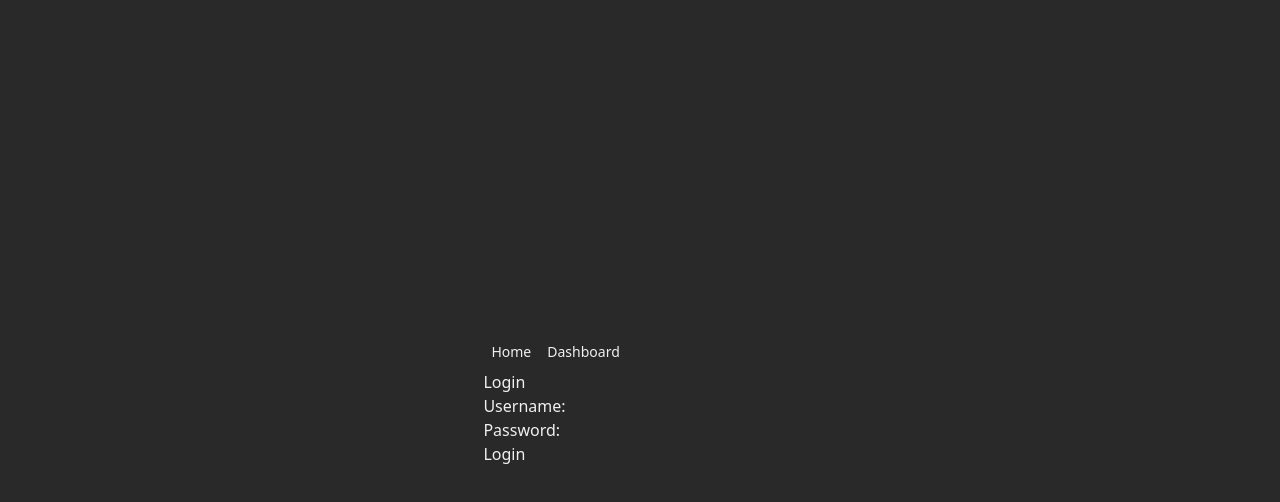
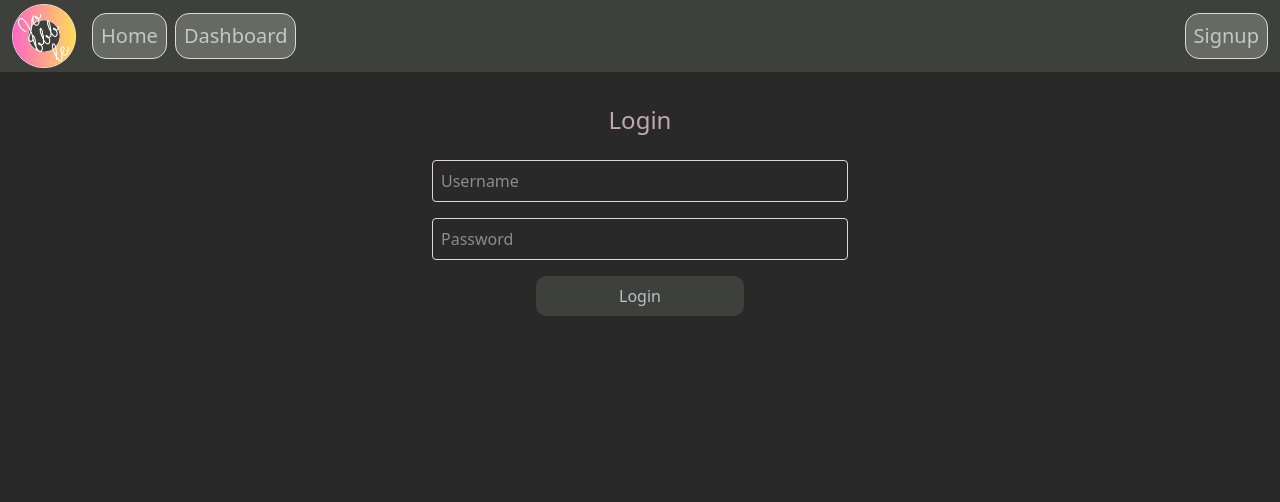
Before and after one commit to Aschii6/jobbble-react, a React (Vite) app: page /login in a window 1280 px wide. Shown: the top 502 px of the page. Built offline with nearby package versions, Linux system fonts and the light colour scheme; no server answers.

Commit message:
Home. Login. Nav Bar.

```diff
--- a/src/App.css
+++ b/src/App.css
@@ -1,6 +1,8 @@
 #root {
     display: flex;
-    justify-content: center;
-    align-items: center;
+    flex-direction: column;
+    /*justify-content: center;*/
+    /*align-items: stretch;*/
+    /*width: 100%;*/
     height: 100vh;
 }
--- a/src/api/auth.ts
+++ b/src/api/auth.ts
@@ -1,25 +1,7 @@
-import {useMutation} from "@tanstack/react-query";
+import type {LoginRequest, LoginResponse} from "@/api/types.ts";
+import {parseErrorMessage} from "@/api/utils.ts";
 
 const BASE_URL = import.meta.env.VITE_BASE_URL as string;
-
-export type LoginRequest = {
-    username: string;
-    password: string;
-};
-
-export type LoginResponse = {
-    token: string;
-};
-
-async function parseErrorMessage(response: Response) {
-    const text = await response.text();
-    try {
-        const data = JSON.parse(text) as {message?: string};
-        return data?.message ?? text;
-    } catch {
-        return text;
-    }
-}
 
 export async function login(request: LoginRequest): Promise<LoginResponse> {
     const response = await fetch(`${BASE_URL}/auth/login`, {
@@ -37,9 +19,3 @@ export async function login(request: LoginRequest): Promise<LoginResponse> {
 
     return response.json();
 }
-
-export function useLoginMutation() {
-    return useMutation({
-        mutationFn: login,
-    });
-}
--- /dev/null
+++ b/src/api/types.ts
@@ -0,0 +1,18 @@
+export type LoginRequest = {
+    username: string;
+    password: string;
+};
+
+export type LoginResponse = {
+    token: string;
+};
+
+export type RegisterRequest = {
+    email: string;
+    username: string;
+    password: string;
+}
+
+export type RegisterResponse = {
+    token: string;
+}
--- /dev/null
+++ b/src/api/utils.ts
@@ -0,0 +1,9 @@
+export async function parseErrorMessage(response: Response) {
+    const text = await response.text();
+    try {
+        const data = JSON.parse(text) as {message?: string};
+        return data?.message ?? text;
+    } catch {
+        return text;
+    }
+}
--- a/src/components/nav-bar.tsx
+++ b/src/components/nav-bar.tsx
@@ -1,20 +1,54 @@
 import {
-    NavigationMenu,
-    NavigationMenuLink,
+    NavigationMenu, NavigationMenuLink,
 } from "@/components/ui/navigation-menu.tsx";
-import {Link} from "@tanstack/react-router";
+import {Link, useLocation, useNavigate} from "@tanstack/react-router";
+import {useAccessToken, useAuthActions} from "@/stores/auth-store.ts";
+import {Button} from "@/components/ui/button.tsx";
 
 function NavBar() {
+    const location = useLocation();
+    const accessToken = useAccessToken();
+    const {clearAccessToken} = useAuthActions();
+    const navigate = useNavigate();
+
+    const handleLogout = () => {
+        clearAccessToken();
+        navigate({to: "/login"}).then();
+    };
+
     return (
-        <nav>
-            <NavigationMenu>
-                <NavigationMenuLink asChild>
-                    <Link to="/">Home</Link>
-                </NavigationMenuLink>
-                <NavigationMenuLink asChild>
-                    <Link to="/dashboard">Dashboard</Link>
-                </NavigationMenuLink>
-            </NavigationMenu>
+        <nav className={"w-full bg-primary flex text-primary-foreground p-1 justify-between"}>
+            <div className="flex">
+                <img src={"./jobbble-logo-dark.png"} alt={"Logo"} width={64} className={"mx-2"}/>
+                <NavigationMenu className={"mx-2 gap-2"}>
+                    <NavigationMenuLink className={"border rounded-xl bg-secondary text-secondary-foreground text-xl"} asChild>
+                        <Link to="/">Home</Link>
+                    </NavigationMenuLink>
+                    <NavigationMenuLink className={"border rounded-xl bg-secondary text-secondary-foreground text-xl"} asChild>
+                        <Link to="/dashboard">Dashboard</Link>
+                    </NavigationMenuLink>
+                </NavigationMenu>
+            </div>
+            {
+                accessToken ? (
+                    <div className={"flex items-center mx-2"}>
+                        <Button variant={"destructive"} className={"border rounded-xl text-xl h-max"} onClick={handleLogout}>Logout</Button>
+                    </div>
+                ) : (
+                    <NavigationMenu className={"mx-2"}>
+                        <NavigationMenuLink className={"border rounded-xl bg-secondary text-secondary-foreground text-xl"}
+                                            asChild>
+                            {
+                                location.pathname === "/login" ? (
+                                    <Link to="/signup">Signup</Link>
+                                ) : (
+                                    <Link to="/login">Login</Link>
+                                )
+                            }
+                        </NavigationMenuLink>
+                    </NavigationMenu>
+                )
+            }
         </nav>
     );
 }
--- /dev/null
+++ b/src/hooks/useLogin.ts
@@ -0,0 +1,8 @@
+import {useMutation} from "@tanstack/react-query";
+import {login} from "@/api/auth.ts";
+
+export function useLogin() {
+    return useMutation({
+        mutationFn: login,
+    });
+}
--- a/src/index.css
+++ b/src/index.css
@@ -59,10 +59,10 @@
   --secondary-foreground: oklch(0.828 0.004 121.576);
   --muted: oklch(0.433 0.022 245.761);
   --muted-foreground: oklch(0.874 0.01 252.82);
-  --accent: oklch(0.387 0.032 174.493);
+  --accent: oklch(0.495 0.028 162.274);
   --accent-foreground: oklch(0.755 0.031 359.059);
   --destructive: oklch(0.577 0.245 27.325);
-  --border: oklch(0.861 0.033 52.282);
+  --border: oklch(0.889 0.013 48.575);
   --input: oklch(0.92 0.004 286.32);
   --ring: oklch(0.705 0.015 286.067);
   --chart-1: oklch(0.646 0.222 41.116);
--- a/src/pages/dashboard.tsx
+++ b/src/pages/dashboard.tsx
@@ -1,19 +1,7 @@
-import { useAuthActions } from "@/stores/auth-store";
-import { useNavigate } from "@tanstack/react-router";
-
 function Dashboard() {
-    const { clearAccessToken } = useAuthActions();
-    const navigate = useNavigate();
-
-    const handleLogout = () => {
-        clearAccessToken();
-        navigate({to: "/login"}).then();
-    };
-
     return (
         <div>
             <h1>Dashboard</h1>
-            <button onClick={handleLogout}>Logout</button>
         </div>
     );
 }
--- a/src/pages/home.tsx
+++ b/src/pages/home.tsx
@@ -1,7 +1,16 @@
 function Home() {
     return (
-        <div className={""}>
-            <h1>Home</h1>
+        <div className={"flex flex-col items-center justify-center my-2 gap-2"}>
+            <h1 className={"text-3xl text-primary-foreground"}>Welcome to Jobbble</h1>
+            <p className={"text-2xl"}>Your friend in keeping track of job applications and their related processes.</p>
+            <p className={"text-2xl font-bold"}>Quick usage guide:</p>
+            <ul className={"list-disc [&>li]:ml-4 text-lg"}>
+                <li>Create an Account</li>
+                <li>Add a Company</li>
+                <li>Add a Job Application for a given Company</li>
+                <li>Add Steps to an Application - like interviews</li>
+                <li>Check out the calendar for Steps and enjoy certain statistics</li>
+            </ul>
         </div>
     );
 }
--- a/src/pages/login.tsx
+++ b/src/pages/login.tsx
@@ -1,11 +1,19 @@
-import {useLoginMutation} from "@/api/auth.ts";
+import {useLogin} from "@/hooks/useLogin.ts";
 import {useAuthActions} from "@/stores/auth-store.ts";
 import {useRouter} from "@tanstack/react-router";
+import {useForm} from "react-hook-form";
+
+type LoginFormData = {
+    username: string;
+    password: string;
+}
 
 function Login() {
-    const loginMutation = useLoginMutation();
+    const loginMutation = useLogin();
     const {setAccessToken} = useAuthActions();
     const router = useRouter();
+
+    const {register, handleSubmit, formState: {errors}} = useForm<LoginFormData>();
 
     const handleLogin = async (username:string, password: string) => {
         try {
@@ -19,26 +27,31 @@ function Login() {
     }
 
     return (
-        <div>
-            <h1>Login</h1>
-            <form onSubmit={(e) => {
-                e.preventDefault();
-                const formData = new FormData(e.currentTarget);
-                const username = formData.get("username") as string;
-                const password = formData.get("password") as string;
-                handleLogin(username, password).then();
-            }}>
-                <div>
-                    <label htmlFor="username">Username:</label>
-                    <input type="text" id="username" name="username" required/>
-                </div>
-                <div>
-                    <label htmlFor="password">Password:</label>
-                    <input type="password" id="password" name="password" required/>
-                </div>
-                <button type="submit" disabled={loginMutation.isPending}>
-                    Login
+        <div className={"flex flex-col items-center justify-center"}>
+            <h1 className={"mt-8 text-2xl text-accent-foreground"}>Login</h1>
+            <form onSubmit={handleSubmit(({username, password}) => handleLogin(username, password))} className={"flex flex-col items-center gap-4 mt-6 w-full max-w-md px-4"}>
+                <input
+                    type="text"
+                    placeholder="Username"
+                    {...register("username", {required: "Username is required"})}
+                    {...register("username", {minLength: {value: 6, message: "Username must be at least 6 characters"}})}
+                    className={"border p-2 rounded w-full"}
+                />
+                {errors.username && <span className={"text-red-500"}>{errors.username.message}</span>}
+
+                <input
+                    type="password"
+                    placeholder="Password"
+                    {...register("password", {required: "Password is required"})}
+                    className={"border p-2 rounded w-full"}
+                />
+                {errors.password && <span className={"text-red-500"}>{errors.password.message}</span>}
+
+                <button type="submit" className={"bg-primary text-primary-foreground p-2 rounded-lg w-1/2"} disabled={loginMutation.isPending}>
+                    {loginMutation.isPending ? "Logging in..." : "Login"}
                 </button>
+
+                {loginMutation.error && <span className={"text-red-500"}>{loginMutation.error.message}</span>}
             </form>
         </div>
     );
```
Also changed, not shown: public/jobbble-logo-dark.png (added), public/jobbble-logo-light.png (added).
